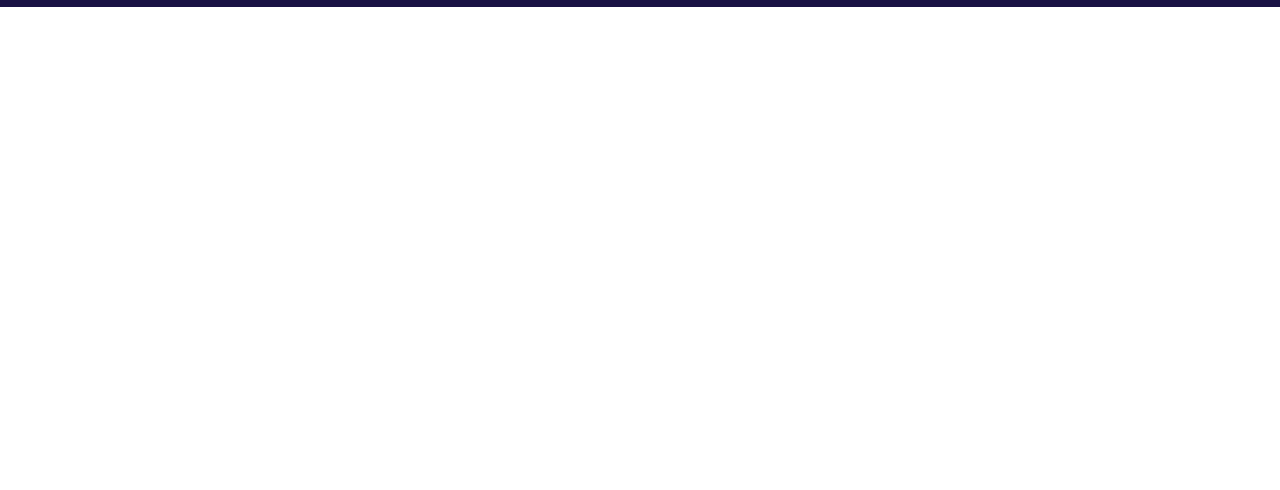
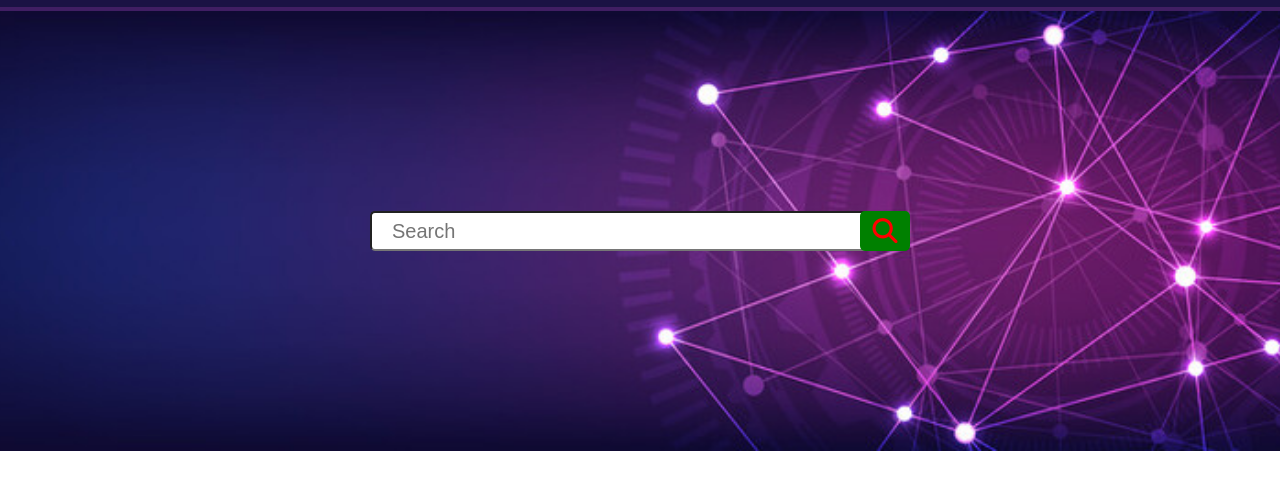
Before and after one commit to imam4200/multiple-pages-website, a plain HTML site: page index.html in a window 1280 px wide. Shown: the part 56-546 px from the top of the page. Drawn offline with Linux system fonts and the light colour scheme.

Commit message:
fourth commit

```diff
--- a/index.html
+++ b/index.html
@@ -4,6 +4,8 @@
     <meta charset="UTF-8">
     <meta name="viewport" content="width=device-width, initial-scale=1.0">
     <title>Multiple Pages Website</title>
+<!-- font awesome link  -->
+    <script src="https://kit.fontawesome.com/131affdba0.js" crossorigin="anonymous"></script>
 <!-- CSS File link here  -->
     <link rel="stylesheet" href="style.css">
 </head>
@@ -20,5 +22,14 @@
             <li> <a href="#">About Us</a></li>
         </ul>
     </nav>
+
+    <header>
+        <div class="searchbox-icon-parent">
+            <input type="search" name="" placeholder="Search">
+            <div>
+                <i class="fa-solid fa-magnifying-glass"></i>
+            </div>
+        </div>
+    </header>
 </body>
 </html>
--- a/style.css
+++ b/style.css
@@ -7,6 +7,7 @@ nav{
     justify-content: space-between;
     background-color: #1a1244;
     padding: 10px 200px;
+    border-bottom: 4px solid #401e63;
 }
 nav ul{
     display: flex;
@@ -32,3 +33,38 @@ nav div{
     color: white;
     padding-top: 5px;
 }
+
+
+/* Hero area code start */
+header{
+    background-image: url(image/website\ banner.jpg);
+    padding: 200px 0;
+    background-repeat: no-repeat;
+    background-position: center center;
+    background-size: cover;
+}
+.searchbox-icon-parent{
+    display: flex;
+    justify-content: center;
+    align-items: center;
+}
+.searchbox-icon-parent i{
+    color: red;
+    background-color: green;
+    font-size: 25px;
+    height: 40px;
+    width: 50px;
+    display: flex;
+    justify-content: center;
+    align-items: center;
+    border-radius: 5px;
+    cursor: pointer;
+    margin-left: -10px;
+}
+.searchbox-icon-parent input{
+    width: 500px;
+    height: 40px;
+    border-radius: 5px;
+    font-size: 20px;
+    padding: 5px 20px;
+}
```
Also changed, not shown: image/website banner.jpg (added).
